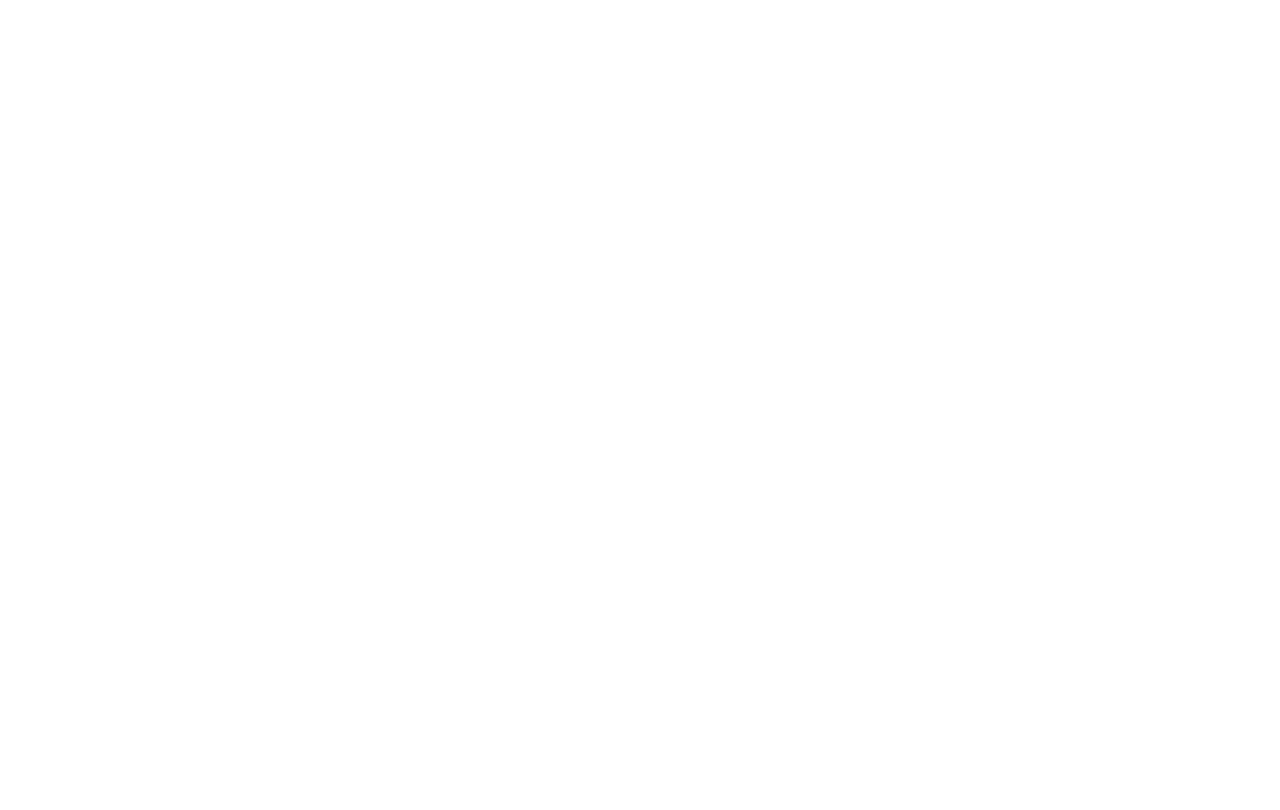
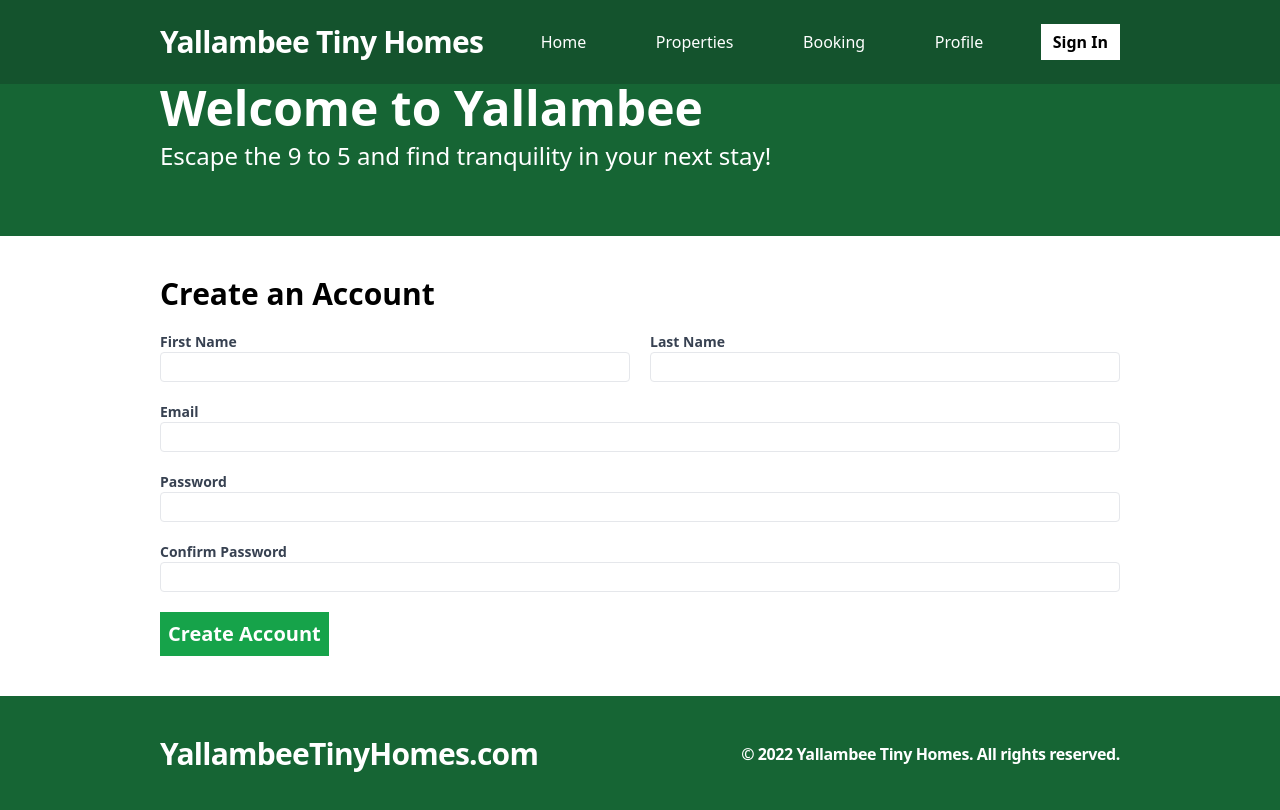
Before and after one commit to Jow17/yallambee-booking-app-frontend, a React (Vite) app: page /register in a window 1280 px wide. Before the commit this address had no page. Built offline with nearby package versions, Linux system fonts and the light colour scheme.

Commit message:
Created Register Account page

```diff
--- a/package.json
+++ b/package.json
@@ -12,6 +12,7 @@
   "dependencies": {
     "react": "^18.3.1",
     "react-dom": "^18.3.1",
+    "react-hook-form": "^7.52.2",
     "react-icons": "^5.3.0",
     "react-router-dom": "^6.26.1"
   },
--- a/src/App.jsx
+++ b/src/App.jsx
@@ -5,7 +5,7 @@
 import {Routes, Route } from "react-router-dom"
 import Layout from "./Layouts/Layout"
 import HomePage from "./pages/HomePage"
-import SignInPage from "./pages/SignInPage"
+import Register from "./pages/Register"
 import "./styles/index.css"
 
 function App() {
@@ -21,8 +21,10 @@
           <Layout><BookingPage/></Layout>} />
         <Route exact path="/profile" element={
           <Layout><ProfilePage/></Layout>} />
-        <Route exact path="/SignInPage" element={
-          <Layout><SignInPage/></Layout>} />
+        <Route exact path="/register" element={
+          <Layout>
+            <Register/>
+          </Layout>} />
       </Routes>
     </>
 
--- a/src/Layouts/Layout.jsx
+++ b/src/Layouts/Layout.jsx
@@ -5,7 +5,6 @@
 
 const Layout = ({ children }) => {
   return (
-    <>
     <div className="flex flex-col min-h-screen">
       <Header />
       <Hero />
@@ -15,7 +14,6 @@
       <div className="container mx-auto py-10 flex-1">{children}</div>
       <Footer />
     </div>
-    </>
   );
 };
 
--- a/src/pages/Register.jsx
+++ b/src/pages/Register.jsx
@@ -1,11 +1,97 @@
 import React from 'react'
+import { useForm } from 'react-hook-form'
 
 const Register = () => {
+  const { register, watch, handleSubmit, formState: { errors }} = useForm()
+
+  const onSubmit = handleSubmit((data) => {
+    console.log(data)
+  })
+
   return (
     <>
-    <form className="flex flex-col gap-5"></form>
+     <form className="flex flex-col gap-5" onSubmit={onSubmit}>
+      <h2 className="text-3xl font-bold">Create an Account</h2>
+      <div className="flex flex-col md:flex-row gap-5">
+        <label className="text-gray-700 text-sm font-bold flex-1">
+            First Name
+            <input
+              className="border rounded w-full py-1 px-2 font-normal"
+              {...register("firstName", { required: "This field is required" })}
+            />
+            {errors.firstName && (
+              <span className="text-red-500">{errors.firstName.message}</span>
+            )}
+          </label>
+          <label className="text-gray-700 text-sm font-bold flex-1">
+            Last Name
+            <input
+              className="border rounded w-full py-1 px-2 font-normal"
+              {...register("lastName", { required: "This field is required" })}
+            />
+            {errors.lastName && (
+              <span className="text-red-500">{errors.lastName.message}</span>
+            )}
+          </label>
+          </div>
+          <label className="text-gray-700 text-sm font-bold flex-1">
+            Email
+            <input
+              type="email"
+              className="border rounded w-full py-1 px-2 font-normal"
+              {...register("email", { required: "This field is required" })}
+            />
+            {errors.email && (
+              <span className="text-red-500">{errors.email.message}</span>
+            )}
+          </label>
+          <label className="text-gray-700 text-sm font-bold flex-1">
+            Password
+            <input
+              type="password"
+              className="border rounded w-full py-1 px-2 font-normal"
+              {...register("password", {
+                required: "This field is required",
+                minLength: {
+                  value: 6,
+                  message: "Password must be at least 6 characters",
+                },
+              })}
+            />
+            {errors.password && (
+              <span className="text-red-500">{errors.password.message}</span>
+            )}
+          </label>
+          <label className="text-gray-700 text-sm font-bold flex-1">
+            Confirm Password
+            <input
+              type="password"
+              className="border rounded w-full py-1 px-2 font-normal"
+              {...register("confirmPassword", {
+                validate: (val) => {
+                  if (!val) {
+                    return "This field is required";
+                  } else if (watch("password") !== val) {
+                    return "Your passwords do not match!";
+                  }
+                },
+              })}
+            />
+            {errors.confirmPassword && (
+              <span className="text-red-500">{errors.confirmPassword.message}</span>
+            )}
+          </label>
+        <span>
+          <button
+            type="submit"
+            className="bg-green-600 text-white p-2 font-bold hover:bg-green-500 text-xl"
+          >
+            Create Account
+          </button>
+        </span>
+      </form>
     </>
-  )
-}
+  );
+};
 
-export default Register
+export default Register;
--- a/tailwind.config.js
+++ b/tailwind.config.js
@@ -3,9 +3,11 @@
   content: ["./index.html", "./src/**/*.{js,ts,jsx,tsx}"],
   theme: {
     extend: {},
-    constainer: {
-      padding: "10rem",
-    }
+    container: {
+      padding: {
+        md: "10rem",
+      },
+    },
   },
   plugins: [],
-}
+};
```
Lines whose indentation alone changed are shown as unchanged.
